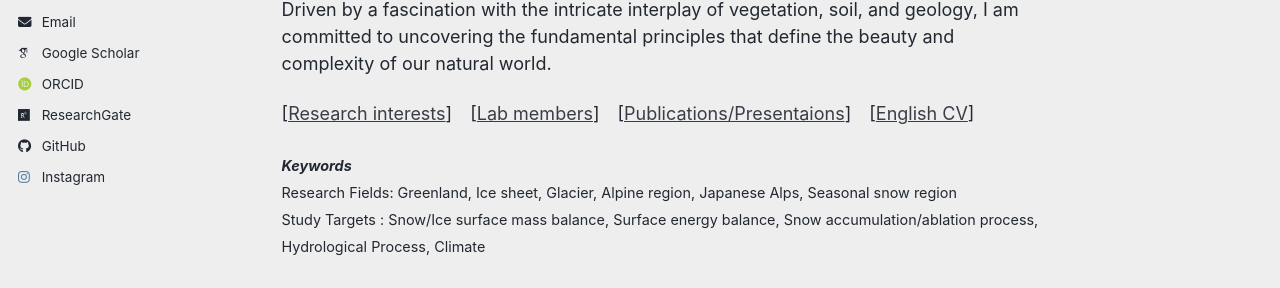
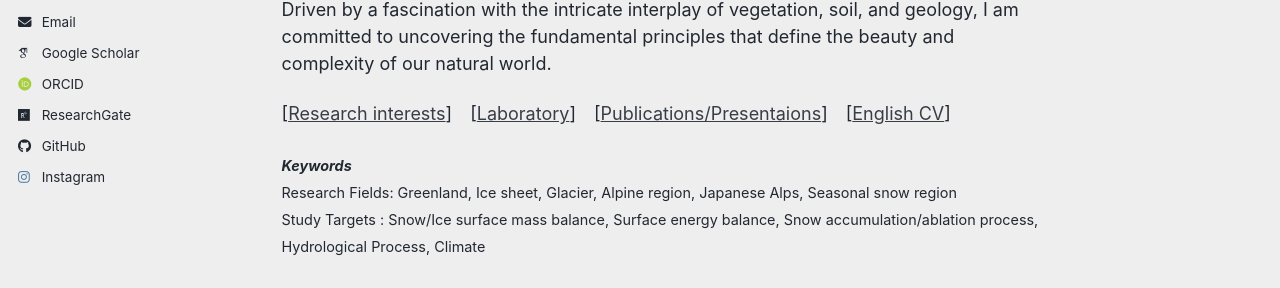
Before and after one commit to MotoshiNishimura/MotoshiNishimura.github.io, a Jekyll site: the page built from _pages/about_en.md, in a window 1280 px wide and 1043 px high. Shown: the part 464-752 px from the top of the window. Built offline with Jekyll 4.4.1, drawn with Linux system fonts in a browser that asks for light colours; some web fonts are replaced; a script bundle is joined from its source files by our own code; library files that are not in the unit come from our copies.

Commit message:
Change 'Lab members' link to 'Laboratory'
Updated link text for lab members to laboratory.

```diff
--- a/_pages/about_en.md
+++ b/_pages/about_en.md
@@ -10,7 +10,7 @@ My current projects investigate surface energy balance and the physical processe
 
 Driven by a fascination with the intricate interplay of vegetation, soil, and geology, I am committed to uncovering the fundamental principles that define the beauty and complexity of our natural world.
 
-[[Research interests](/interest_en/)]　[[Lab members](/lab_member_en/)]　[[Publications/Presentaions](/publications/)]　[[English CV](/cv_en/)]
+[[Research interests](/interest_en/)]　[[Laboratory](/lab_info_en/)]　[[Publications/Presentaions](/publications/)]　[[English CV](/cv_en/)]
 
 <span style="font-size: 0.8em;">
 __*Keywords*__<br>
```
